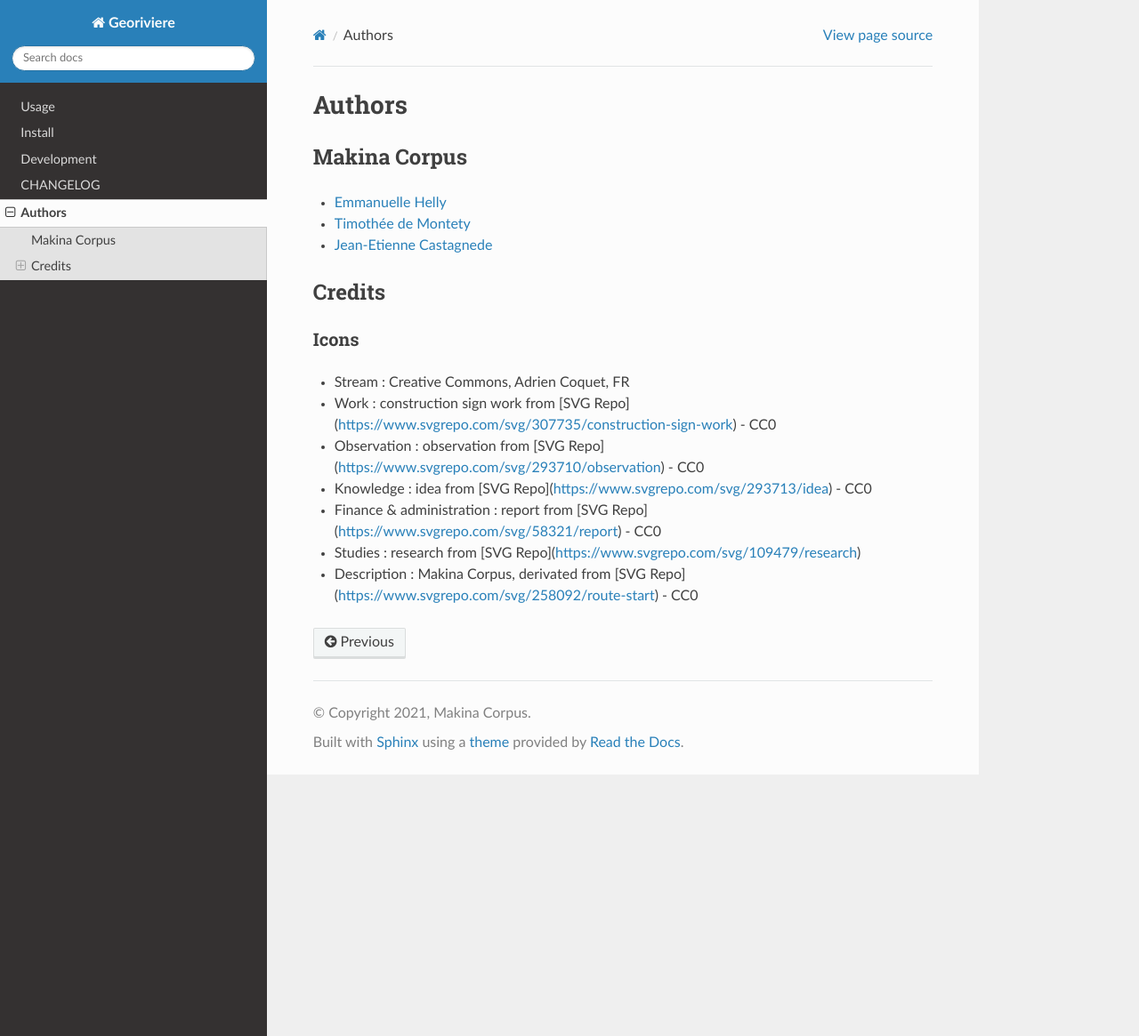
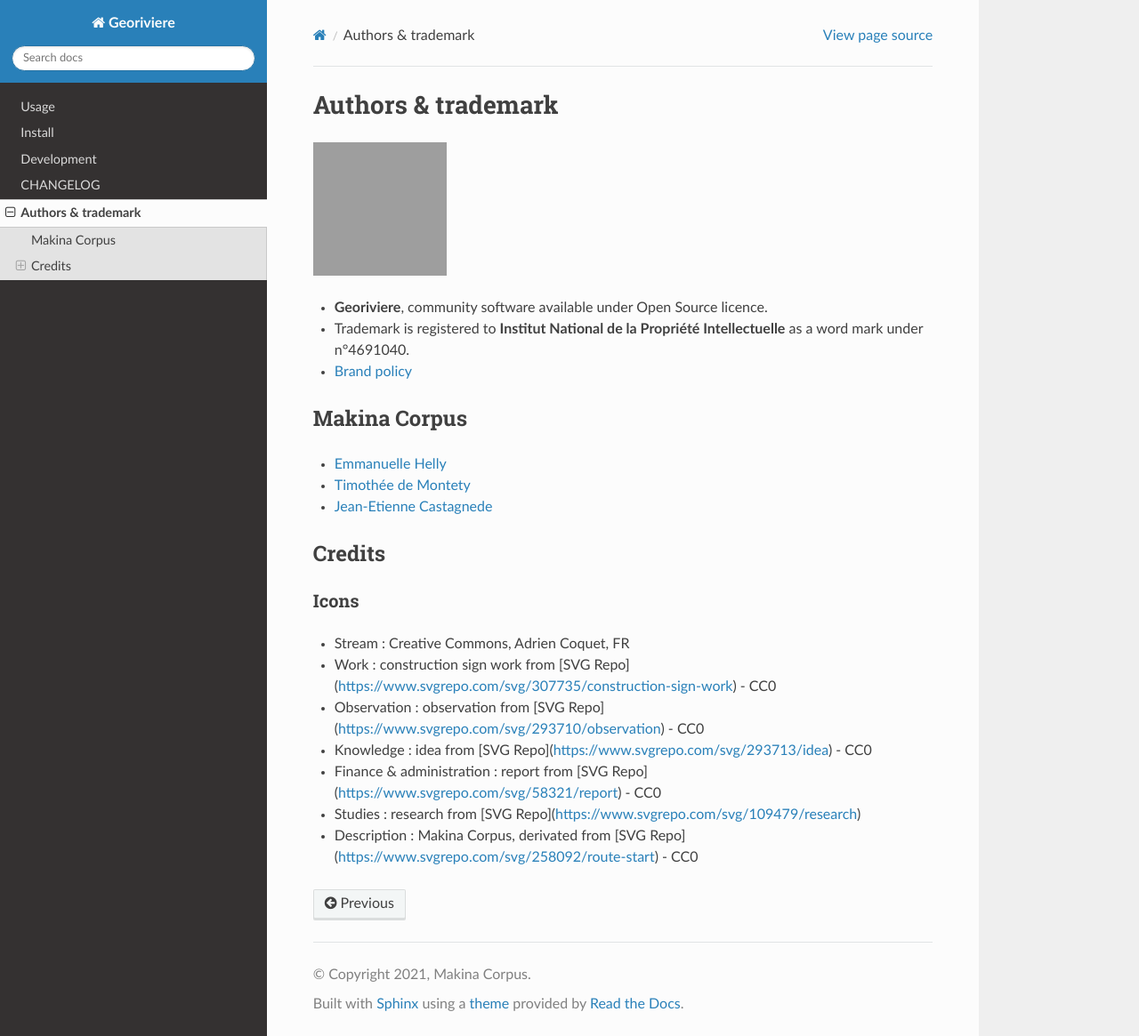
Before and after one commit to Georiviere/Georiviere-admin, a Sphinx documentation site: the page built from docs/authors.rst, in a window 1280 px wide and 1165 px high. Shown: the whole window at 89% size. Built offline with Sphinx 7.4.7 and the Read the Docs theme 2.0.0, drawn with Linux system fonts in a browser that asks for light colours; pages that are not in the unit, such as notebooks, are missing from menus; the version number could not be read and is left out; grey boxes are pictures that could not be loaded.

Commit message:
Add trademark policy in authors.rst file

```diff
--- a/docs/authors.rst
+++ b/docs/authors.rst
@@ -1,5 +1,12 @@
-Authors
-=======
+Authors & trademark
+===================
+
+.. image:: https://github.com/Georiviere.png
+   :height: 150
+
+* **Georiviere**, community software available under Open Source licence.
+* Trademark is registered to **Institut National de la Propriété Intellectuelle** as a word mark under n°4691040.
+* `Brand policy <./Georiviere-politiquemarque--1.0.pdf>`_
 
 Makina Corpus
 -------------
--- a/docs/index.rst
+++ b/docs/index.rst
@@ -1,7 +1,5 @@
 Welcome to Georiviere's documentation!
 ======================================
-
-.. include:: ../README.rst
 
 Content
 -------
--- a/docs/install/configuration.rst
+++ /dev/null
@@ -1,2 +0,0 @@
-Configuration
-=============
--- /dev/null
+++ b/docs/install/settings.rst
@@ -0,0 +1,2 @@
+Settings
+========
```
Also changed, not shown: docs/usage/configuration.rst (added), docs/usage/interface.rst (added), docs/usage/modules.rst (added).
